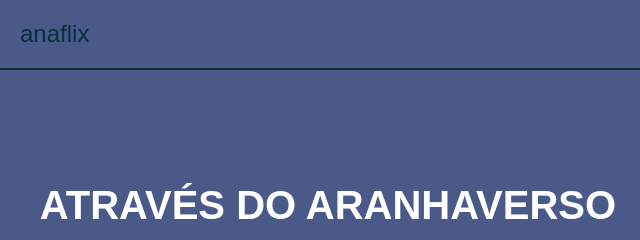
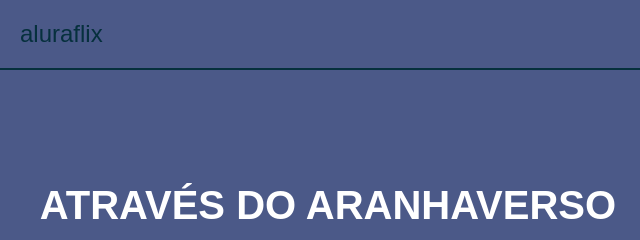
Before and after one commit to felipemazzo/aluraflix, a plain HTML site: page index.html in a window 1280 px wide. Shown: the top 240 px of the page, 0-640 px from the left. Drawn offline with Linux system fonts and the light colour scheme.

Commit message:
Update index.html

```diff
--- a/index.html
+++ b/index.html
@@ -5,12 +5,12 @@
     <link rel="preconnect" href="https://fonts.googleapis.com">
 <link rel="preconnect" href="https://fonts.gstatic.com" crossorigin>
 <link href="https://fonts.googleapis.com/css2?family=Josefin+Sans:ital,wght@0,100..700;1,100..700&display=swap" rel="stylesheet">
-    <title>anaflix</title>
+    <title>aluraflix</title>
 </head>
 
 <body>
 
-    <header>anaflix</header>
+    <header>aluraflix</header>
 
     <section class="chamada">
         <div class="chamada-texto">
```
